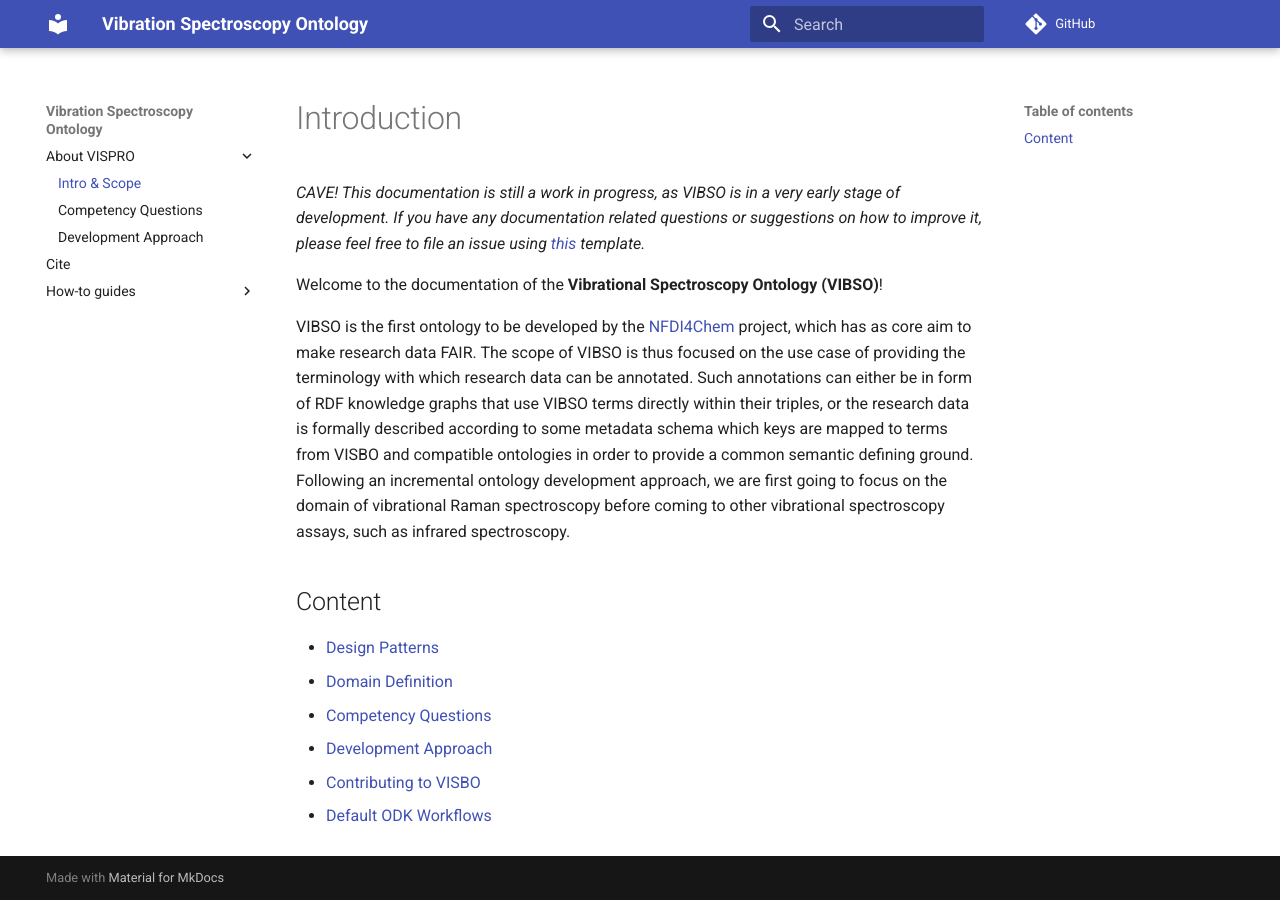
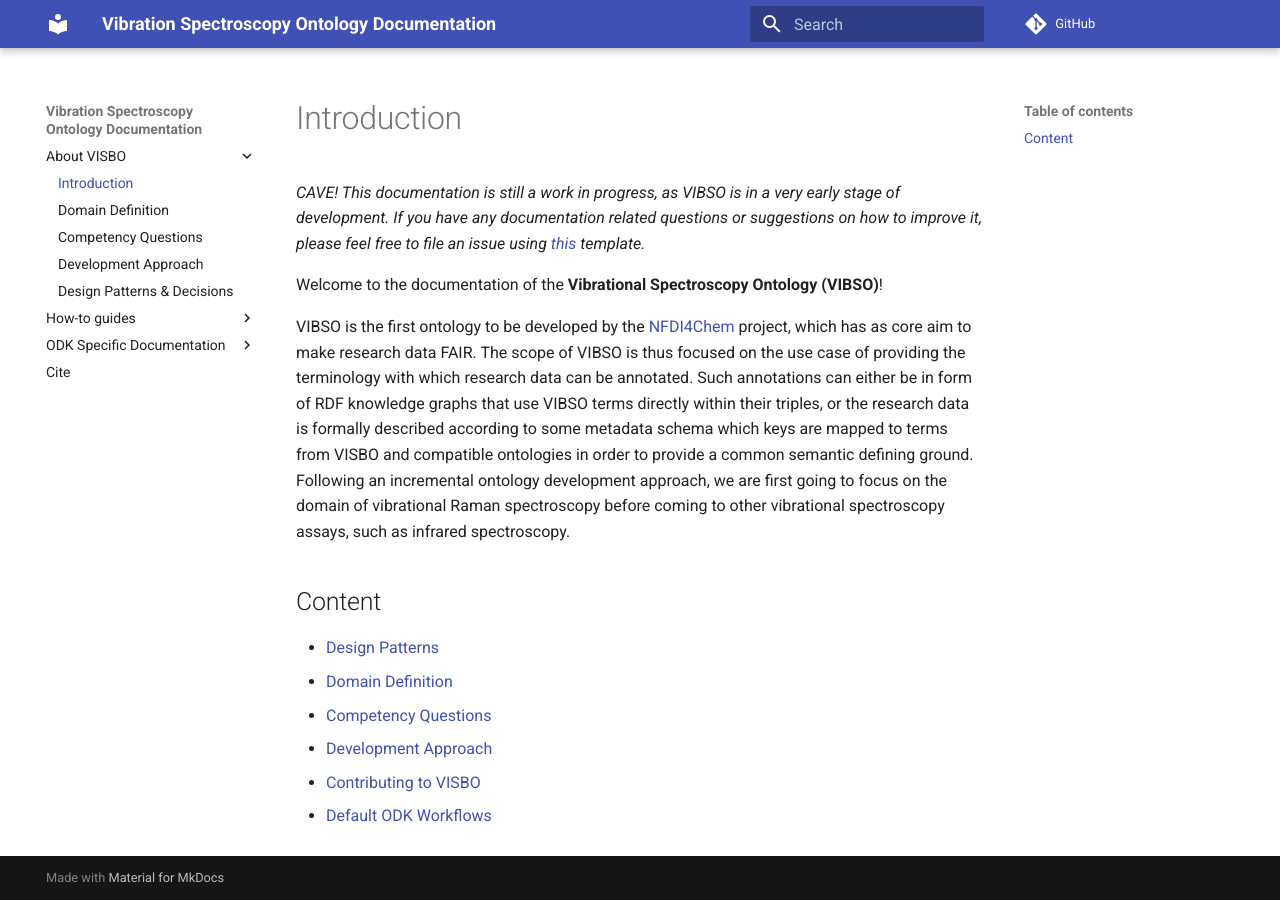
Before and after one commit to NFDI4Chem/VibrationalSpectroscopyOntology, an MkDocs documentation site: the page built from docs/index.md, in a window 1280 px wide. Built offline with MkDocs 1.6.1 and Material for MkDocs 9.7.7, drawn with Linux system fonts in a browser that asks for light colours; comment, search, counter and statistics services are not loaded.

Commit message:
Update mkdocs.yaml

```diff
--- a/mkdocs.yaml
+++ b/mkdocs.yaml
@@ -1,4 +1,4 @@
-site_name: Vibration Spectroscopy Ontology
+site_name: Vibration Spectroscopy Ontology Documentation
 theme:
   name: material
   features:
@@ -21,14 +21,16 @@ site_url: https://NFDI4Chem.github.io/VibrationSpectroscopyOntology/
 repo_url: https://github.com/NFDI4Chem/VibrationSpectroscopyOntology/
 
 nav:
-  - About VISPRO:
-      - Intro & Scope: index.md
+  - About VISBO:
+      - Introduction: index.md
+      - Domain Definition: domain_definition.md
       - Competency Questions: competency_questions.md
       - Development Approach: development_approach.md
-  - Cite: cite.md
+      - Design Patterns & Decisions: design_patterns.md
   - How-to guides:
+      - Contributing: contributing.md
       - Standard ODK workflows:
-          - Overview: odk-workflows/index.md
+          - Default ODK Workflows: odk-workflows/index.md
           - Editors Workflow: odk-workflows/EditorsWorkflow.md
           - Release Workflow: odk-workflows/ReleaseWorkflow.md
           - Manage your ODK Repository: odk-workflows/RepoManagement.md
@@ -36,6 +38,7 @@ nav:
           - Imports management: odk-workflows/UpdateImports.md
           - Components management: odk-workflows/components.md
           - Managing the documentation: odk-workflows/ManageDocumentation.md
-          - Continuous Integration: odk-workflows/ContinuousIntegration.md
-          - Your ODK Repository Overview: odk-workflows/RepositoryFileStructure.md
-      - Contributing: contributing.md
+  - ODK Specific Documentation:
+      - Repository Overview: odk-workflows/RepositoryFileStructure.md
+      - Continuous Integration: odk-workflows/ContinuousIntegration.md
+  - Cite: cite.md
```
